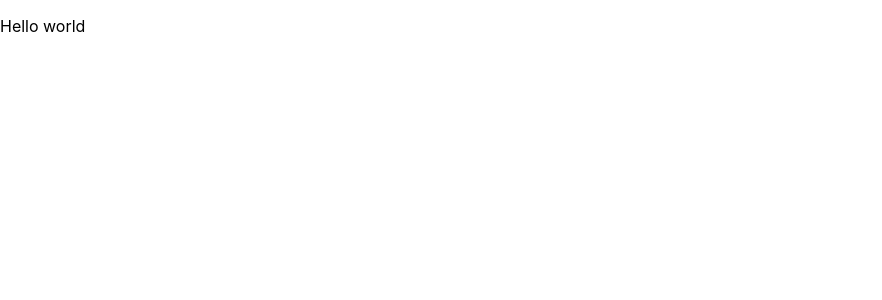
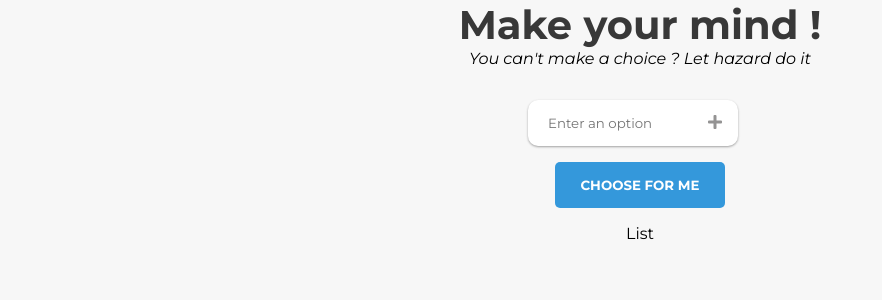
Before and after one commit to Ceezik/make-your-mind, a React (Create React App) app: page / in a window 1280 px wide. Shown: the top 300 px of the page, without its empty margins (0-882 px from the left). Built offline with nearby package versions, Linux system fonts and the light colour scheme.

Commit message:
Creation of the form and the button to choose

```diff
--- a/public/index.html
+++ b/public/index.html
@@ -7,11 +7,12 @@
       name="viewport"
       content="width=device-width, initial-scale=1, shrink-to-fit=no"
     />
-    <meta name="theme-color" content="#000000" />
     <!--
       manifest.json provides metadata used when your web app is installed on a
       user's mobile device or desktop. See https://developers.google.com/web/fundamentals/web-app-manifest/
     -->
+    <link rel="stylesheet" href="https://use.fontawesome.com/releases/v5.7.2/css/all.css" integrity="sha384-fnmOCqbTlWIlj8LyTjo7mOUStjsKC4pOpQbqyi7RrhN7udi9RwhKkMHpvLbHG9Sr" crossorigin="anonymous">
+    <link href="https://fonts.googleapis.com/css?family=Montserrat:400,400i,700" rel="stylesheet">
     <link rel="manifest" href="%PUBLIC_URL%/manifest.json" />
     <!--
       Notice the use of %PUBLIC_URL% in the tags above.
--- a/src/App.js
+++ b/src/App.js
@@ -1,9 +1,20 @@
 import React, { Component } from 'react';
+import Form from './Form';
+import ButtonChoose from './ButtonChoose';
+import ListItems from './ListItems';
 
 class App extends Component {
   render() {
     return (
-     <p>Hello world</p>
+      <div className="container">
+        <h1>Make your mind !</h1>
+        <legend>You can't make a choice ? Let hazard do it</legend>
+
+        <Form />
+        <ButtonChoose />
+
+        <ListItems />
+      </div>
     );
   }
 }
--- /dev/null
+++ b/src/ButtonChoose.js
@@ -0,0 +1,14 @@
+import React, { Component } from 'react';
+
+class ButtonChoose extends Component {
+
+    render() {
+        return (
+            <button className="choose">
+                Choose for me
+            </button>
+        )
+    }
+}
+
+export default ButtonChoose;
--- /dev/null
+++ b/src/Form.js
@@ -0,0 +1,15 @@
+import React, { Component } from 'react';
+
+class Form extends Component {
+
+    render() {
+        return (
+            <form>
+                <input type="text" placeholder="Enter an option" />
+                <i class="fas fa-plus"></i>
+            </form>
+        )
+    }
+}
+
+export default Form;
--- /dev/null
+++ b/src/ListItems.js
@@ -0,0 +1,12 @@
+import React, { Component } from 'react';
+
+class ListItems extends Component {
+
+    render() {
+        return (
+            <p>List</p>
+        )
+    }
+}
+
+export default ListItems;
--- a/src/index.css
+++ b/src/index.css
@@ -1,14 +1,89 @@
 body {
   margin: 0;
   padding: 0;
-  font-family: -apple-system, BlinkMacSystemFont, "Segoe UI", "Roboto", "Oxygen",
-    "Ubuntu", "Cantarell", "Fira Sans", "Droid Sans", "Helvetica Neue",
-    sans-serif;
-  -webkit-font-smoothing: antialiased;
-  -moz-osx-font-smoothing: grayscale;
+  font-family: 'Montserrat', sans-serif;
 }
 
-code {
-  font-family: source-code-pro, Menlo, Monaco, Consolas, "Courier New",
-    monospace;
+/*Title*/
+
+.container {
+  min-height: 100vh;
+  background-color: #f7f7f7;
+  text-align: center;
 }
+
+.container h1 {
+  color: #383838;
+  font-weight: 700;
+  font-size: 40px;
+  margin: 0;
+}
+
+.container legend {
+  font-style: italic;
+  margin: 0;
+}
+
+/*Form*/
+
+form {
+  margin-top: 4vh;
+}
+
+input[type="text"] {
+  border: none;
+  border-radius: 10px;
+  -webkit-border-radius: 10px;
+  -moz-border-radius: 10px;
+  padding: 15px 40px 15px 20px;
+  width: 150px;
+  font-family: 'Montserrat', sans-serif;
+  box-shadow: 0 1px 3px rgba(0,0,0,0.12), 0 1px 2px rgba(0,0,0,0.24);
+  -moz-box-shadow: 0 1px 3px rgba(0,0,0,0.12), 0 1px 2px rgba(0,0,0,0.24);
+  -webkit-box-shadow: 0 1px 3px rgba(0,0,0,0.12), 0 1px 2px rgba(0,0,0,0.24);
+  transition : all 0.3s ease;
+  -moz-transition : all 0.3s ease;
+  -o-transition : all 0.3s ease;
+  -webkit-transition : all 0.3s ease;
+}
+
+input[type="text"]:focus {
+  width: 250px;
+  box-shadow: 0 3px 6px rgba(0,0,0,0.16), 0 3px 6px rgba(0,0,0,0.23);
+  -moz-box-shadow: 0 3px 6px rgba(0,0,0,0.16), 0 3px 6px rgba(0,0,0,0.23);
+  -webkit-box-shadow: 0 3px 6px rgba(0,0,0,0.16), 0 3px 6px rgba(0,0,0,0.23);
+}
+
+input:focus, button:focus {
+  outline:none;
+}
+
+.fa-plus {
+  position: relative;
+  right : 30px;
+  color : #949393;
+  transition: color 0.3s ease;
+  -moz-transition: color 0.3s ease;
+  -o-transition: color 0.3s ease;
+  -webkit-transition: color 0.3s ease;
+}
+
+.fa-plus:hover {
+  cursor: pointer;
+  color : #3498db;
+}
+
+
+/* Button choose */
+
+.choose {
+  margin-top : 2vh;
+  padding: 15px 25px;
+  border : none;
+  background-color : #3498db;
+  color: white;
+  font-family: 'Montserrat', sans-serif;
+  font-weight: 700;
+  text-transform: uppercase;
+  border-radius: 5px;
+}
```
